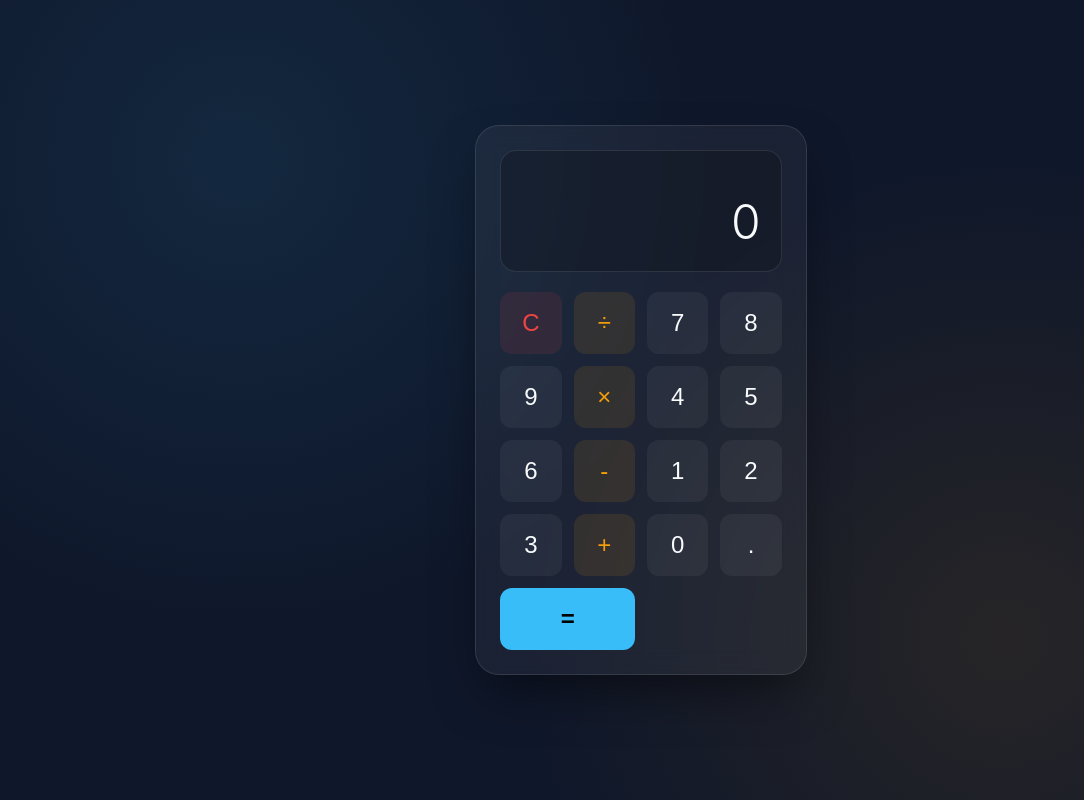
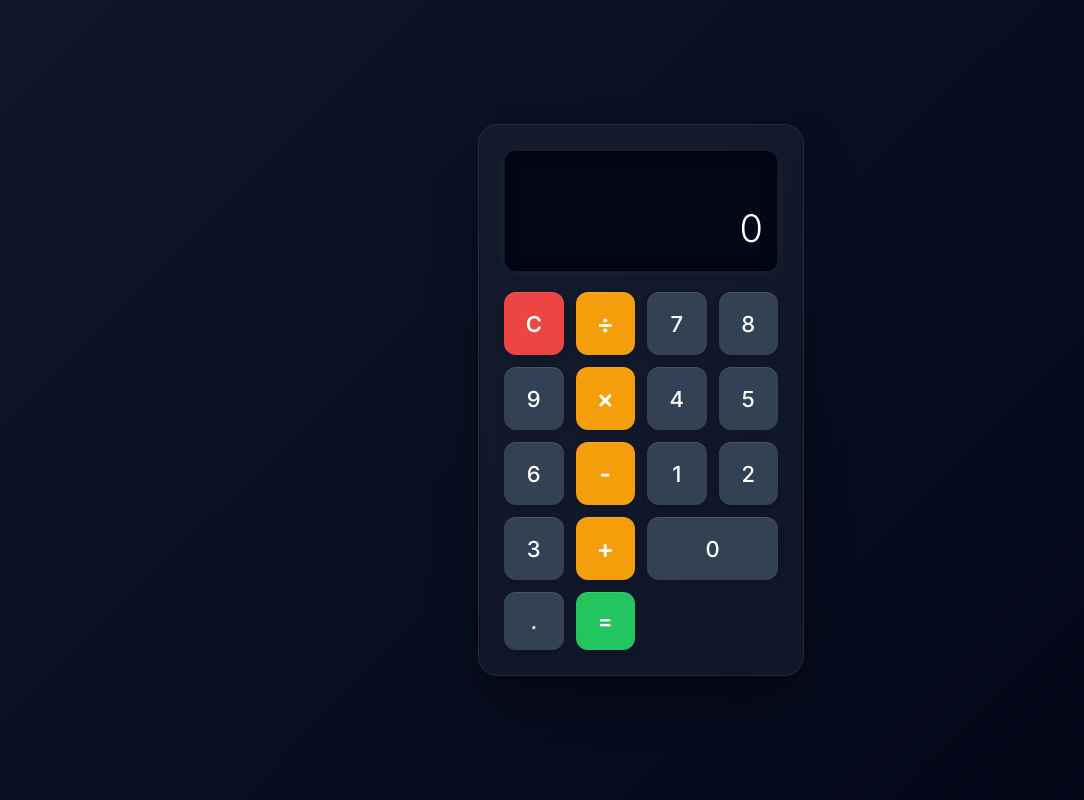
Before and after one commit to dhanush9605/sample, a React (Vite) app: page / in a window 1280 px wide. Shown: the whole page, without its empty margins (19-1103 px from the left). Built offline with nearby package versions, Linux system fonts and the light colour scheme.

Commit message:
Redesign calculator UI

```diff
--- a/index.html
+++ b/index.html
@@ -5,6 +5,10 @@
     <link rel="icon" type="image/svg+xml" href="/favicon.svg" />
     <meta name="viewport" content="width=device-width, initial-scale=1.0" />
     <title>sample</title>
+    <!-- Google Fonts for Modern Typography -->
+    <link rel="preconnect" href="https://fonts.googleapis.com">
+    <link rel="preconnect" href="https://fonts.gstatic.com" crossorigin>
+    <link href="https://fonts.googleapis.com/css2?family=Inter:wght@300;400;500;600;700&display=swap" rel="stylesheet">
   </head>
   <body>
     <div id="root"></div>
--- a/src/styles/calculator.css
+++ b/src/styles/calculator.css
@@ -1,12 +1,23 @@
 :root {
-  --bg-color: #0f172a;
-  --glass-bg: rgba(255, 255, 255, 0.05);
-  --glass-border: rgba(255, 255, 255, 0.1);
-  --text-color: #f8fafc;
-  --accent-color: #38bdf8;
-  --operator-color: #f59e0b;
-  --clear-color: #ef4444;
-  --button-hover: rgba(255, 255, 255, 0.15);
+  --bg-dark: #020617;
+  --bg-light: #0f172a;
+  --bg-gradient: linear-gradient(135deg, var(--bg-light) 0%, var(--bg-dark) 100%);
+
+  --glass-bg: rgba(30, 41, 59, 0.4);
+  --glass-border: rgba(255, 255, 255, 0.08);
+  --glass-shadow: 0 25px 50px -12px rgba(0, 0, 0, 0.5);
+
+  --display-bg: #020617;
+  --display-glow: 0 0 15px rgba(255, 255, 255, 0.05);
+
+  --text-main: #ffffff;
+  --text-dim: #94a3b8;
+
+  --btn-number: #334155;
+  --btn-operator: #f59e0b;
+  --btn-equals: #22c55e;
+  --btn-clear: #ef4444;
+
   --font-family: 'Inter', system-ui, -apple-system, sans-serif;
 }
 
@@ -16,14 +27,14 @@ body {
   justify-content: center;
   align-items: center;
   min-height: 100vh;
-  background-color: var(--bg-color);
-  background-image:
-    radial-gradient(circle at 20% 20%, rgba(56, 189, 248, 0.1) 0%, transparent 40%),
-    radial-gradient(circle at 80% 80%, rgba(245, 158, 11, 0.1) 0%, transparent 40%);
-  color: var(--text-color);
+  background: var(--bg-gradient);
+  color: var(--text-main);
   font-family: var(--font-family);
+  -webkit-font-smoothing: antialiased;
+  -moz-osx-font-smoothing: grayscale;
 }
 
+/* Calculator Container */
 .calculator-container {
   display: flex;
   justify-content: center;
@@ -34,111 +45,160 @@ body {
 
 .calculator-frame {
   background: var(--glass-bg);
-  backdrop-filter: blur(12px);
-  -webkit-backdrop-filter: blur(12px);
+  backdrop-filter: blur(15px);
+  -webkit-backdrop-filter: blur(15px);
   border: 1px solid var(--glass-border);
-  border-radius: 24px;
-  padding: 24px;
+  border-radius: 20px;
+  padding: 25px;
   width: 100%;
-  max-width: 360px;
-  box-shadow: 0 25px 50px -12px rgba(0, 0, 0, 0.5);
+  max-width: 320px;
+  box-shadow: var(--glass-shadow);
   display: flex;
   flex-direction: column;
   gap: 20px;
+  animation: slideUpFade 0.6s cubic-bezier(0.16, 1, 0.3, 1);
 }
 
+/* Display */
 .calculator-display {
-  background: rgba(0, 0, 0, 0.2);
-  border-radius: 16px;
-  padding: 20px;
+  background: var(--display-bg);
+  border-radius: 12px;
+  padding: 20px 15px;
   min-height: 80px;
   display: flex;
   align-items: flex-end;
   justify-content: flex-end;
   border: 1px solid var(--glass-border);
+  box-shadow: inset 0 2px 10px rgba(0, 0, 0, 0.5), var(--display-glow);
+  position: relative;
+  overflow: hidden;
 }
 
 .display-value {
-  font-size: 3rem;
+  font-size: 38px;
   font-weight: 300;
-  color: var(--text-color);
+  color: var(--text-main);
   overflow-x: auto;
   white-space: nowrap;
+  letter-spacing: -1px;
+  transition: all 0.2s ease-out;
+  /* Scrollbar hiding for webkit */
+  scrollbar-width: none;
+  -ms-overflow-style: none;
+}
+.display-value::-webkit-scrollbar {
+  display: none;
 }
 
+/* Button Grid */
 .button-grid {
   display: grid;
   grid-template-columns: repeat(4, 1fr);
   gap: 12px;
 }
 
+/* Buttons */
 .calc-button {
   border: none;
-  background: var(--glass-bg);
-  color: var(--text-color);
-  font-size: 1.5rem;
+  background: var(--btn-number);
+  color: var(--text-main);
+  font-size: 22px;
   font-weight: 500;
   padding: 16px;
   border-radius: 12px;
   cursor: pointer;
-  transition: all 0.2s cubic-bezier(0.4, 0, 0.2, 1);
   display: flex;
   align-items: center;
   justify-content: center;
-  border: 1px solid transparent;
+  box-shadow: 0 4px 6px rgba(0, 0, 0, 0.1), inset 0 1px 0 rgba(255, 255, 255, 0.1);
+  transition: all 0.2s cubic-bezier(0.4, 0, 0.2, 1);
+  user-select: none;
+  font-family: var(--font-family);
+  position: relative;
+  overflow: hidden;
+}
+
+.calc-button::after {
+  content: '';
+  position: absolute;
+  top: 0; left: 0; right: 0; bottom: 0;
+  background: linear-gradient(rgba(255,255,255,0.1), transparent);
+  border-radius: 12px;
+  opacity: 0;
+  transition: opacity 0.2s;
 }
 
 .calc-button:hover {
-  background: var(--button-hover);
-  transform: translateY(-2px);
-  box-shadow: 0 4px 12px rgba(0, 0, 0, 0.2);
-  border-color: var(--glass-border);
+  transform: scale(1.05);
+  box-shadow: 0 8px 15px rgba(0, 0, 0, 0.2), inset 0 1px 0 rgba(255, 255, 255, 0.2);
+  filter: brightness(1.1);
+}
+
+.calc-button:hover::after {
+  opacity: 1;
 }
 
 .calc-button:active {
-  transform: translateY(0);
+  transform: scale(0.95);
+  box-shadow: 0 2px 4px rgba(0, 0, 0, 0.2);
+  filter: brightness(0.9);
 }
 
+/* Button Variants */
 .btn-operator {
-  color: var(--operator-color);
-  background: rgba(245, 158, 11, 0.1);
-}
-
-.btn-operator:hover {
-  background: rgba(245, 158, 11, 0.2);
+  background: var(--btn-operator);
+  color: #fff;
+  font-weight: 600;
+  font-size: 26px;
 }
 
 .btn-equals {
-  grid-column: span 2;
-  background: var(--accent-color);
-  color: #000;
-  font-weight: 700;
-}
-
-.btn-equals:hover {
-  background: #7dd3fc;
-  color: #000;
+  background: var(--btn-equals);
+  color: #fff;
+  font-weight: 600;
 }
 
 .btn-clear {
-  color: var(--clear-color);
-  background: rgba(239, 68, 68, 0.1);
-}
-
-.btn-clear:hover {
-  background: rgba(239, 68, 68, 0.2);
+  background: var(--btn-clear);
+  color: #fff;
+  font-weight: 600;
 }
 
 .btn-zero {
-  grid-column: span 1;
+  grid-column: span 2;
+  border-radius: 12px;
 }
 
 /* Animations */
-@keyframes fadeIn {
-  from { opacity: 0; transform: translateY(20px); }
-  to { opacity: 1; transform: translateY(0); }
+@keyframes slideUpFade {
+  from {
+    opacity: 0;
+    transform: translateY(30px) scale(0.98);
+  }
+  to {
+    opacity: 1;
+    transform: translateY(0) scale(1);
+  }
 }
 
-.calculator-frame {
-  animation: fadeIn 0.6s ease-out;
+/* Responsive */
+@media (max-width: 400px) {
+  .calculator-frame {
+    width: 90%;
+    padding: 20px;
+    gap: 15px;
+  }
+
+  .display-value {
+    font-size: 32px;
+  }
+
+  .calc-button {
+    font-size: 20px;
+    padding: 14px;
+  }
+
+  .button-grid {
+    gap: 10px;
+  }
 }
```
Also changed, not shown: 1 other file (tests, documents, lock files or other folders).
